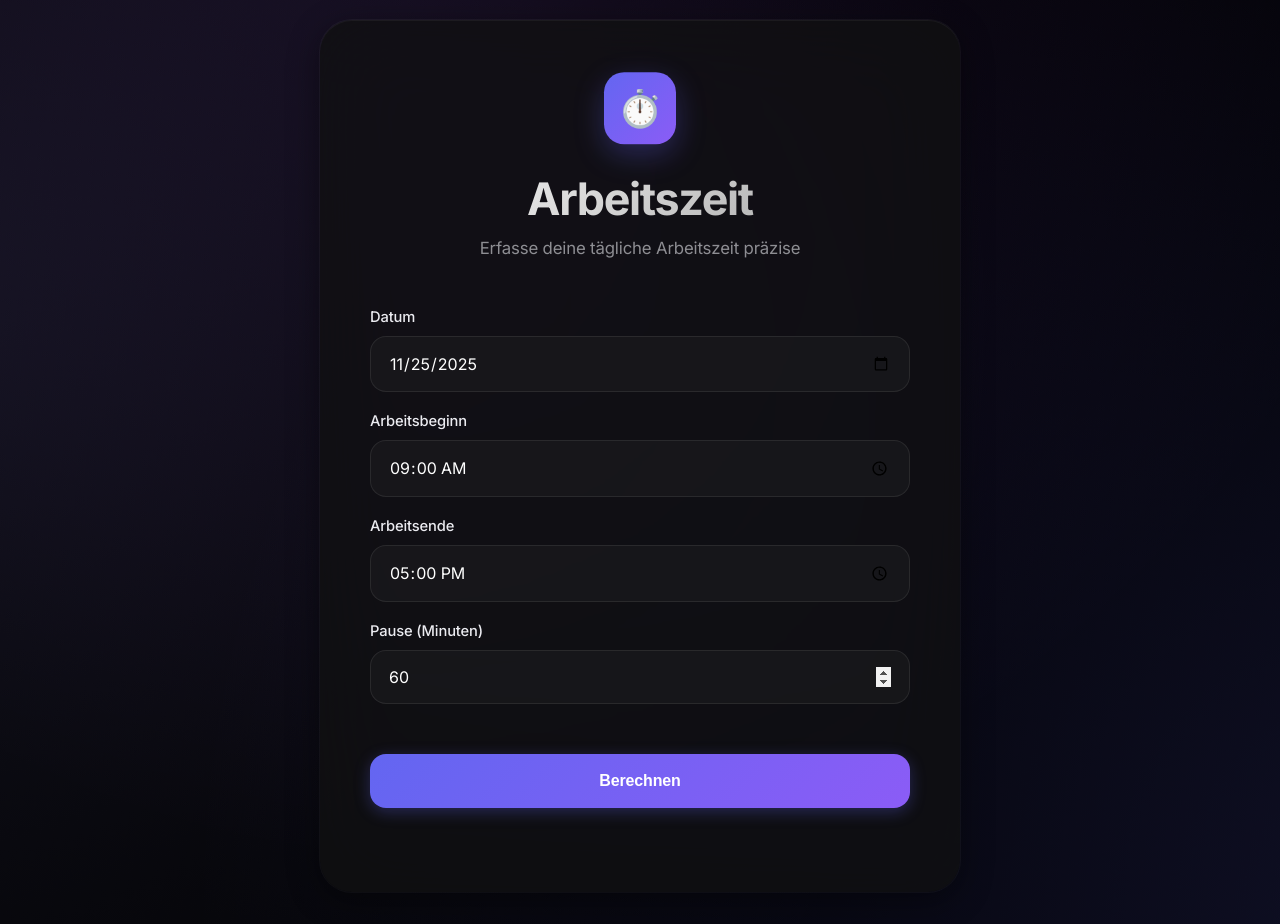
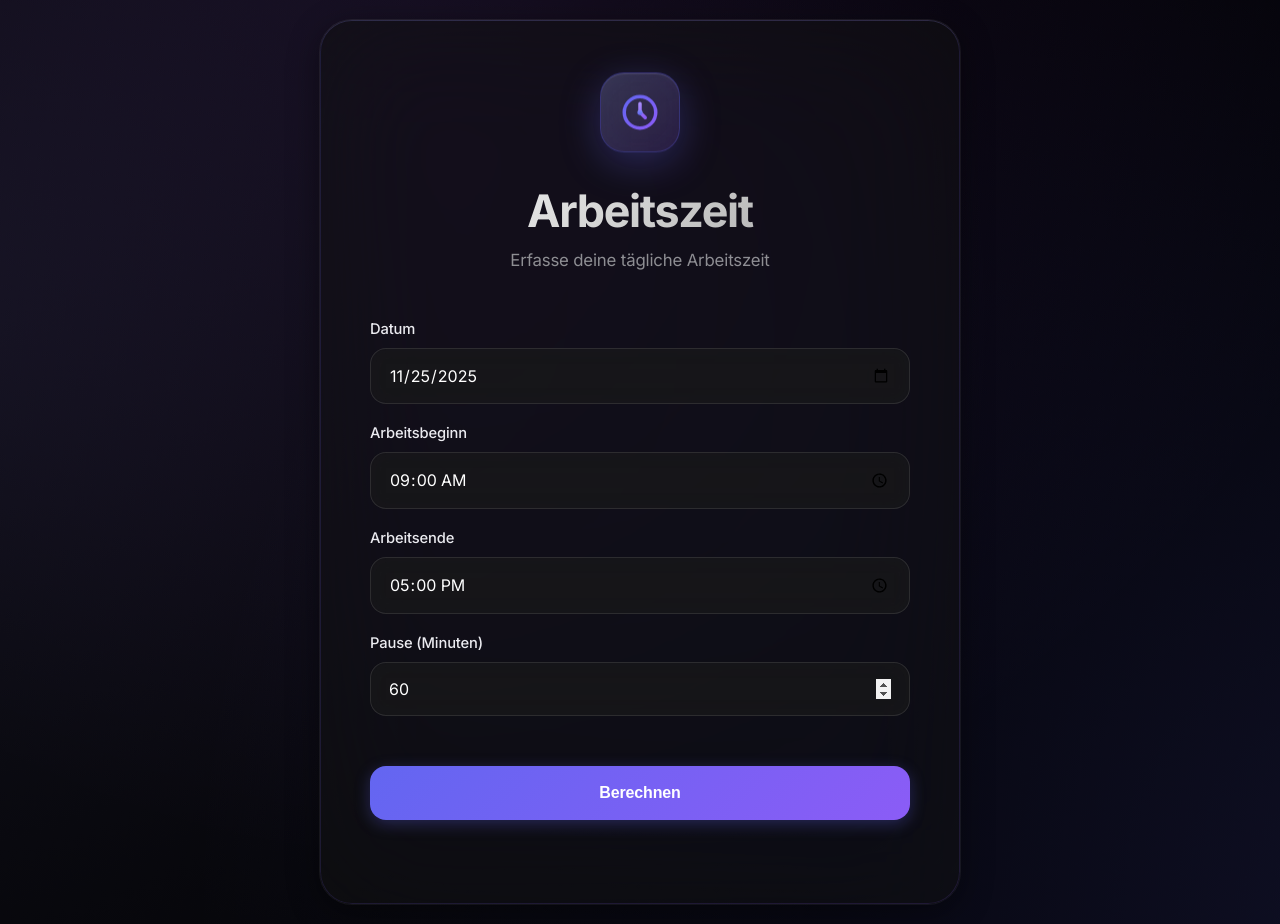
Before and after one commit to steinmannmarius/arbeitszeitrechner, a plain HTML site: page index.html in a window 1280 px wide. Drawn offline with Linux system fonts and the light colour scheme.

Commit message:
Update index.html

```diff
--- a/index.html
+++ b/index.html
@@ -46,18 +46,35 @@
         }
 
         .container {
-            background: rgba(17, 17, 17, 0.8);
-            backdrop-filter: blur(40px) saturate(180%);
+            background: rgba(17, 17, 17, 0.6);
+            backdrop-filter: blur(60px) saturate(180%);
             border-radius: 32px;
             padding: 60px 50px;
             max-width: 640px;
             width: 100%;
             box-shadow: 0 8px 32px rgba(0, 0, 0, 0.4),
-                        0 0 0 1px rgba(255, 255, 255, 0.05),
-                        inset 0 1px 0 rgba(255, 255, 255, 0.05);
+                        0 0 0 1px rgba(255, 255, 255, 0.08),
+                        inset 0 1px 0 rgba(255, 255, 255, 0.08);
             position: relative;
             z-index: 1;
             animation: fadeInUp 0.8s cubic-bezier(0.16, 1, 0.3, 1);
+        }
+
+        .container::before {
+            content: '';
+            position: absolute;
+            top: 0;
+            left: 0;
+            right: 0;
+            bottom: 0;
+            border-radius: 32px;
+            padding: 1px;
+            background: linear-gradient(135deg, rgba(99, 102, 241, 0.3) 0%, rgba(139, 92, 246, 0.3) 100%);
+            -webkit-mask: linear-gradient(#fff 0 0) content-box, linear-gradient(#fff 0 0);
+            -webkit-mask-composite: xor;
+            mask-composite: exclude;
+            pointer-events: none;
+            opacity: 0.5;
         }
 
         @keyframes fadeInUp {
@@ -77,17 +94,40 @@
         }
 
         .icon {
-            width: 72px;
-            height: 72px;
-            background: linear-gradient(135deg, #6366f1 0%, #8b5cf6 100%);
-            border-radius: 20px;
+            width: 80px;
+            height: 80px;
+            background: linear-gradient(135deg, rgba(99, 102, 241, 0.2) 0%, rgba(139, 92, 246, 0.2) 100%);
+            backdrop-filter: blur(20px);
+            border: 1px solid rgba(99, 102, 241, 0.3);
+            border-radius: 24px;
             display: flex;
             align-items: center;
             justify-content: center;
-            margin: 0 auto 20px;
-            font-size: 36px;
-            box-shadow: 0 10px 30px rgba(99, 102, 241, 0.3);
+            margin: 0 auto 24px;
+            font-size: 0;
+            box-shadow: 0 10px 40px rgba(99, 102, 241, 0.3),
+                        inset 0 1px 0 rgba(255, 255, 255, 0.1);
             animation: float 3s ease-in-out infinite;
+            position: relative;
+            overflow: hidden;
+        }
+
+        .icon::before {
+            content: '';
+            position: absolute;
+            top: 0;
+            left: 0;
+            right: 0;
+            bottom: 0;
+            background: linear-gradient(135deg, rgba(255, 255, 255, 0.1) 0%, transparent 100%);
+            pointer-events: none;
+        }
+
+        .icon svg {
+            width: 42px;
+            height: 42px;
+            position: relative;
+            z-index: 1;
         }
 
         @keyframes float {
@@ -137,12 +177,13 @@
         input[type="date"] {
             width: 100%;
             padding: 16px 18px;
-            border: 1px solid rgba(255, 255, 255, 0.08);
+            border: 1px solid rgba(255, 255, 255, 0.1);
             border-radius: 16px;
             font-size: 16px;
             font-weight: 400;
             transition: all 0.3s cubic-bezier(0.16, 1, 0.3, 1);
-            background: rgba(28, 28, 30, 0.7);
+            background: rgba(28, 28, 30, 0.5);
+            backdrop-filter: blur(10px);
             color: #ffffff;
             font-family: 'Inter', sans-serif;
             -webkit-appearance: none;
@@ -219,14 +260,27 @@
         }
 
         .result {
-            background: linear-gradient(135deg, rgba(99, 102, 241, 0.1) 0%, rgba(139, 92, 246, 0.1) 100%);
-            backdrop-filter: blur(20px);
+            background: linear-gradient(135deg, rgba(99, 102, 241, 0.15) 0%, rgba(139, 92, 246, 0.15) 100%);
+            backdrop-filter: blur(30px) saturate(150%);
             padding: 36px;
             border-radius: 24px;
             margin-top: 36px;
-            border: 1px solid rgba(99, 102, 241, 0.2);
+            border: 1px solid rgba(99, 102, 241, 0.25);
             display: none;
             animation: slideIn 0.5s cubic-bezier(0.16, 1, 0.3, 1);
+            position: relative;
+            overflow: hidden;
+        }
+
+        .result::before {
+            content: '';
+            position: absolute;
+            top: 0;
+            left: 0;
+            right: 0;
+            bottom: 0;
+            background: linear-gradient(135deg, rgba(255, 255, 255, 0.05) 0%, transparent 100%);
+            pointer-events: none;
         }
 
         .result.show {
@@ -295,8 +349,8 @@
         }
 
         .history-item {
-            background: rgba(28, 28, 30, 0.6);
-            backdrop-filter: blur(10px);
+            background: rgba(28, 28, 30, 0.4);
+            backdrop-filter: blur(20px) saturate(150%);
             padding: 20px 24px;
             border-radius: 18px;
             margin-bottom: 12px;
@@ -304,13 +358,32 @@
             justify-content: space-between;
             align-items: center;
             transition: all 0.3s cubic-bezier(0.16, 1, 0.3, 1);
-            border: 1px solid rgba(255, 255, 255, 0.05);
+            border: 1px solid rgba(255, 255, 255, 0.08);
+            position: relative;
+            overflow: hidden;
+        }
+
+        .history-item::before {
+            content: '';
+            position: absolute;
+            top: 0;
+            left: 0;
+            right: 0;
+            bottom: 0;
+            background: linear-gradient(135deg, rgba(255, 255, 255, 0.03) 0%, transparent 100%);
+            pointer-events: none;
+            opacity: 0;
+            transition: opacity 0.3s ease;
+        }
+
+        .history-item:hover::before {
+            opacity: 1;
         }
 
         .history-item:hover {
             transform: translateX(4px);
-            background: rgba(28, 28, 30, 0.8);
-            border-color: rgba(99, 102, 241, 0.2);
+            background: rgba(28, 28, 30, 0.6);
+            border-color: rgba(99, 102, 241, 0.3);
         }
 
         .history-date {
@@ -395,9 +468,29 @@
 <body>
     <div class="container">
         <div class="header">
-            <div class="icon">⏱️</div>
+            <div class="icon">
+                <svg viewBox="0 0 24 24" fill="none" xmlns="http://www.w3.org/2000/svg">
+                    <circle cx="12" cy="12" r="9" stroke="url(#gradient1)" stroke-width="2" stroke-linecap="round"/>
+                    <path d="M12 7V12L15 15" stroke="url(#gradient2)" stroke-width="2" stroke-linecap="round" stroke-linejoin="round"/>
+                    <circle cx="12" cy="12" r="1.5" fill="url(#gradient3)"/>
+                    <defs>
+                        <linearGradient id="gradient1" x1="3" y1="3" x2="21" y2="21" gradientUnits="userSpaceOnUse">
+                            <stop stop-color="#6366f1"/>
+                            <stop offset="1" stop-color="#8b5cf6"/>
+                        </linearGradient>
+                        <linearGradient id="gradient2" x1="12" y1="7" x2="15" y2="15" gradientUnits="userSpaceOnUse">
+                            <stop stop-color="#a78bfa"/>
+                            <stop offset="1" stop-color="#8b5cf6"/>
+                        </linearGradient>
+                        <linearGradient id="gradient3" x1="12" y1="10.5" x2="12" y2="13.5" gradientUnits="userSpaceOnUse">
+                            <stop stop-color="#818cf8"/>
+                            <stop offset="1" stop-color="#6366f1"/>
+                        </linearGradient>
+                    </defs>
+                </svg>
+            </div>
             <h1>Arbeitszeit</h1>
-            <p class="subtitle">Erfasse deine tägliche Arbeitszeit präzise</p>
+            <p class="subtitle">Erfasse deine tägliche Arbeitszeit</p>
         </div>
 
         <div class="form-section">
```
